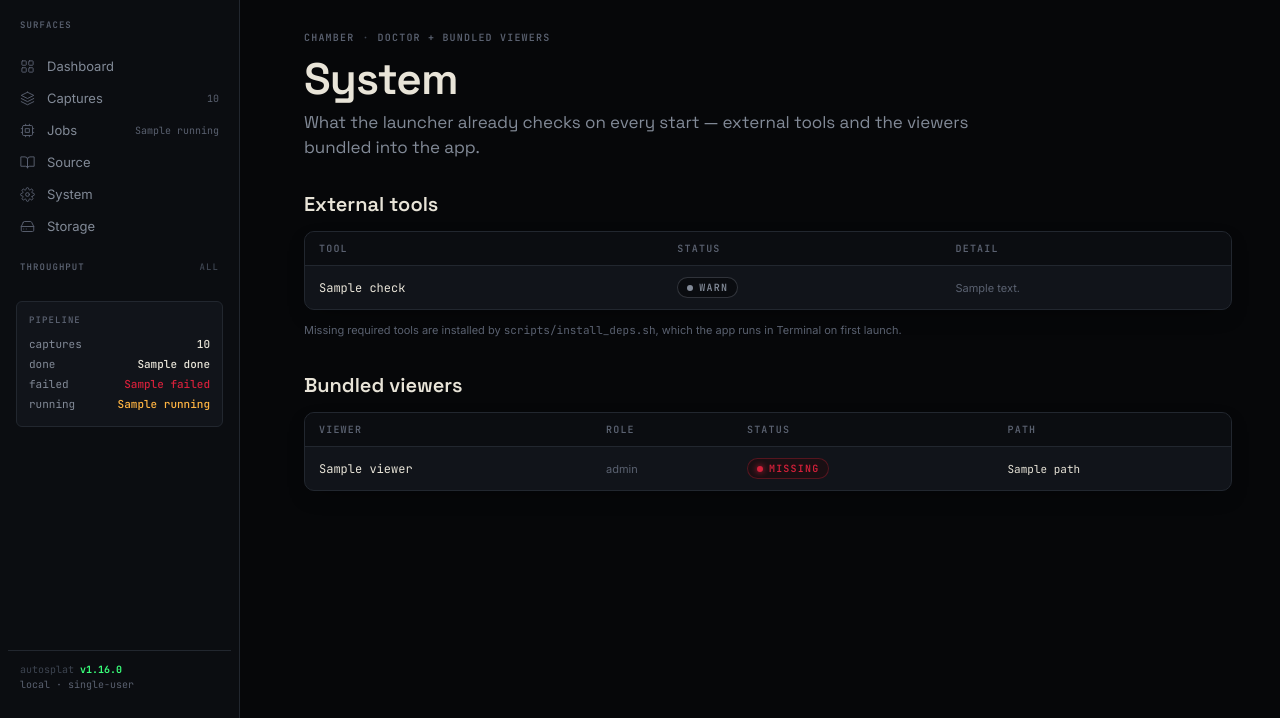
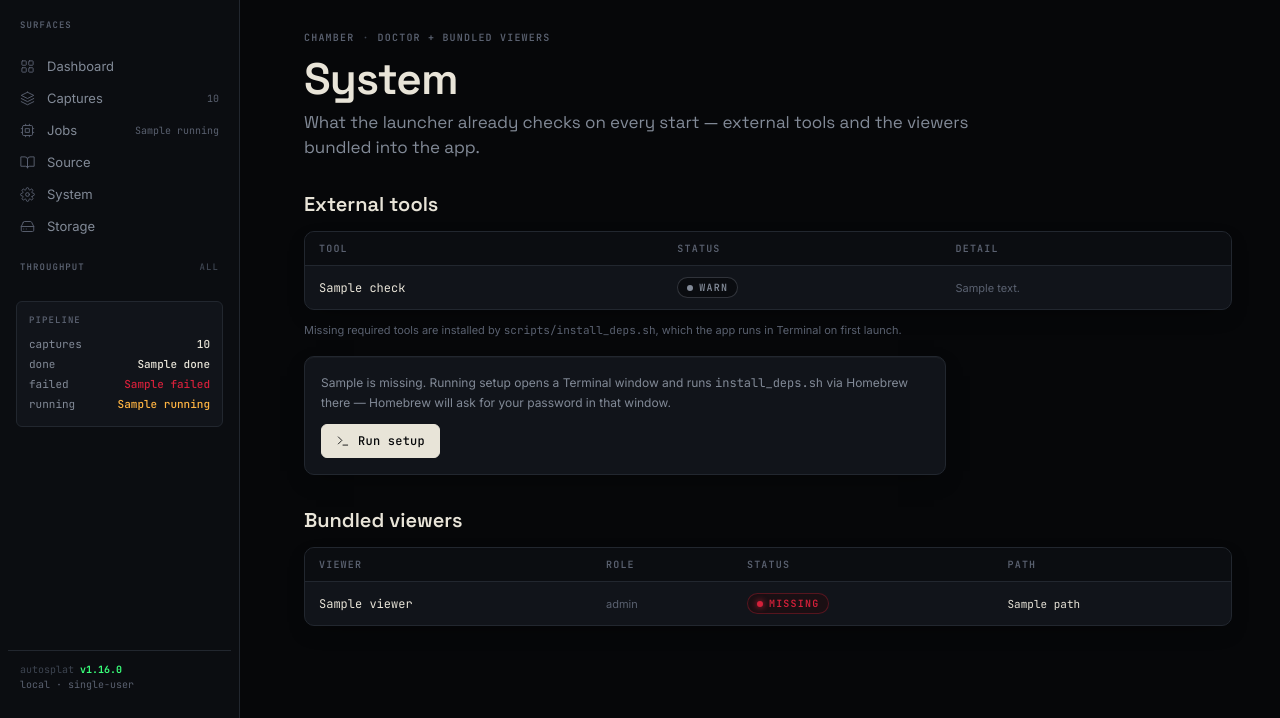
Before and after one commit to johannes-kaindl/autosplat, a FastAPI app: template pipeline/src/autosplat/webui/templates/system.html in a window 1280 px wide. Shown: the part 49-767 px from the top of the page. Run offline with FastAPI, Linux system fonts and the light colour scheme; the template is opened without the code that fills it: most values are stand-ins (such as "Sample title", 1, 10 or a date in 2020).

Commit message:
feat(webui): add repair button to /system for missing tools
The design spec promised a button on /system that re-runs first-run
setup via the existing desktop.run_first_run_setup path; the page
shipped without it, so it could report a missing ffmpeg/colmap/brush
but not repair it. POST /system/setup locates the bundled
install_deps.sh and triggers run_first_run_setup (opens Terminal via
osascript). The button only shows when missing_required_tools reports
something, states plainly that Terminal will ask for a password, and
a missing install script surfaces a visible message instead of doing
nothing.

Co-Authored-By: Claude Opus 5 (1M context) <noreply@anthropic.com>

```diff
--- a/pipeline/src/autosplat/webui/templates/system.html
+++ b/pipeline/src/autosplat/webui/templates/system.html
@@ -7,6 +7,7 @@
 
 {% block content %}
 {%- from "_macros.html" import stage_badge -%}
+{%- from "_icons.html" import icon -%}
 <div class="as-main-inner">
 
   <div class="as-page-head">
@@ -18,6 +19,26 @@
     <h1 class="as-h1">System</h1>
     <p class="as-sub">What the launcher already checks on every start — external tools and the viewers bundled into the app.</p>
   </div>
+
+  {% if setup_result == "started" %}
+  <div class="as-card" style="max-width:640px;margin-bottom:var(--space-4)">
+    <div class="as-card-body">
+      <p style="font-family:var(--font-body);font-size:13px;color:var(--fg-primary);margin:0;line-height:1.6">
+        Setup started in a Terminal window. It runs outside this app — this page still shows
+        the state from before it started; reload once Terminal finishes to see the tools appear.
+      </p>
+    </div>
+  </div>
+  {% elif setup_result == "missing_script" %}
+  <div class="as-card" style="max-width:640px;margin-bottom:var(--space-4);border-color:var(--stage-failed)">
+    <div class="as-card-body">
+      <p style="font-family:var(--font-body);font-size:13px;color:var(--stage-failed);margin:0;line-height:1.6">
+        Could not find <code style="font-family:var(--font-mono)">install_deps.sh</code> — setup did not
+        start. This app bundle or dev checkout is missing the install script.
+      </p>
+    </div>
+  </div>
+  {% endif %}
 
   <section style="margin-bottom:var(--space-6)">
     <div style="display:flex;align-items:baseline;margin-bottom:14px;gap:12px">
@@ -55,6 +76,22 @@
       Missing required tools are installed by <code style="font-family:var(--font-mono);color:var(--fg-tertiary)">scripts/install_deps.sh</code>,
       which the app runs in Terminal on first launch.
     </p>
+
+    {% if missing_tools %}
+    <div class="as-card" style="max-width:640px;margin-top:var(--space-4)">
+      <div class="as-card-body">
+        <p style="font-family:var(--font-body);font-size:12px;color:var(--fg-secondary);line-height:1.6;margin:0 0 var(--space-3)">
+          {{ missing_tools | join(", ") }} {{ "is" if missing_tools | length == 1 else "are" }} missing.
+          Running setup opens a Terminal window and runs
+          <code style="font-family:var(--font-mono)">install_deps.sh</code> via Homebrew there —
+          Homebrew will ask for your password in that window.
+        </p>
+        <form method="post" action="/system/setup">
+          <button type="submit" class="as-btn primary">{{ icon('terminal', 14) }} Run setup</button>
+        </form>
+      </div>
+    </div>
+    {% endif %}
   </section>
 
   <section>
```
Also changed, not shown: pipeline/src/autosplat/webui/routes/system.py (+34 -3 lines), pipeline/tests/webui/test_system_routes.py (+81 -0 lines), CHANGELOG.md.
